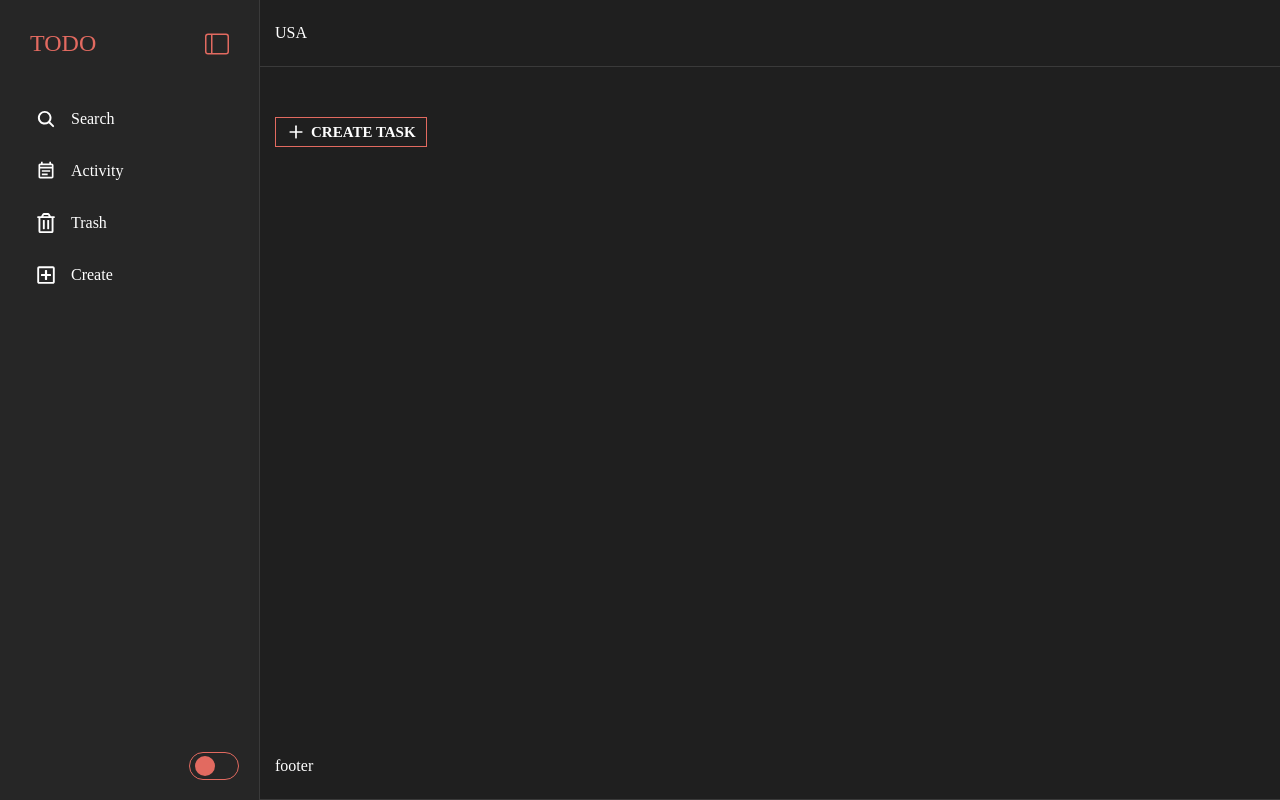
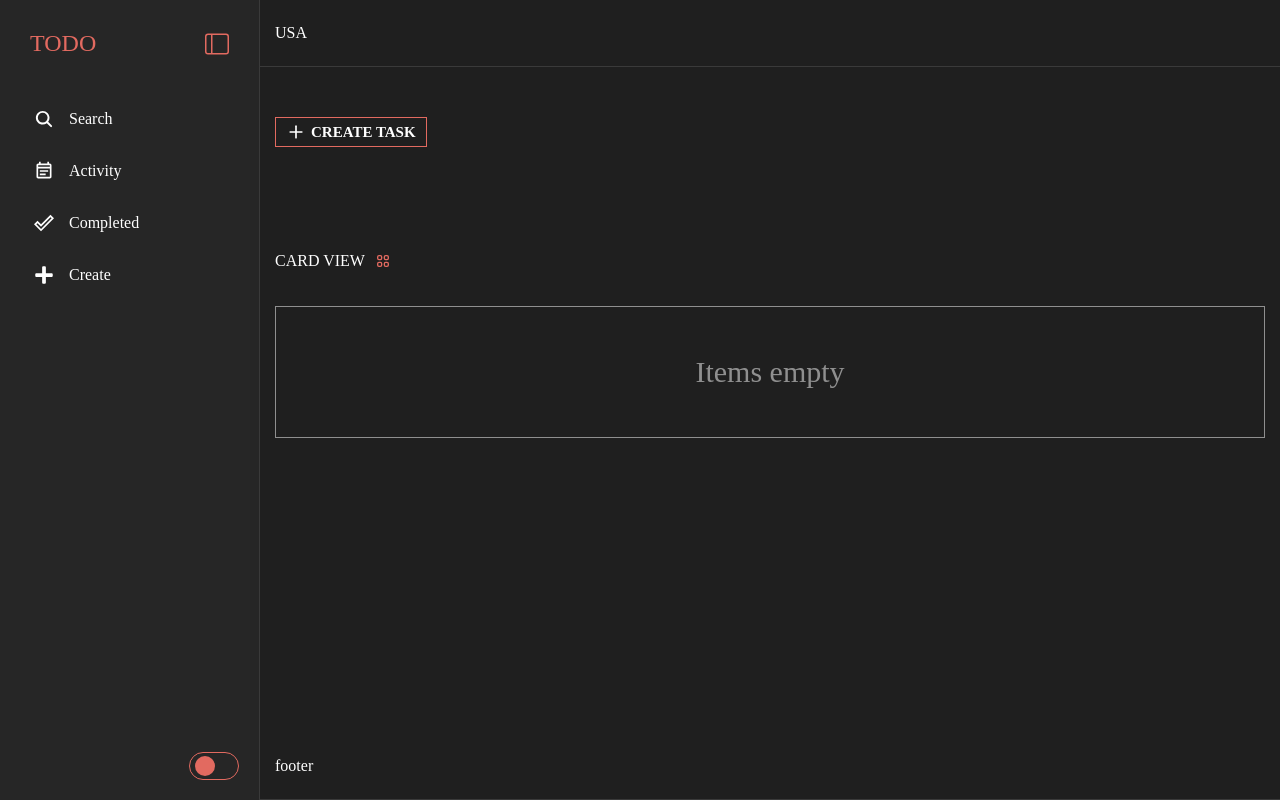
Before and after one commit to i-kryvda/todo-list-redux, a React (Vite) app: page / in a window 1280 px wide. Both pictures are taken after a click on the button "TODO". Built offline with nearby package versions, Linux system fonts and the light colour scheme.

Commit message:
working еto complete

```diff
--- a/src/app/App.tsx
+++ b/src/app/App.tsx
@@ -51,7 +51,8 @@ export default function App() {
         <main className="main">
           <div className="main__container">
             <TodoPannel />
-            {todos.length > 0 && <TodoList />}
+            {/* {todos.length > 0 && <TodoList />} */}
+            <TodoList />
           </div>
         </main>
         <footer className="footer">
--- a/src/app/store/todos/todos-selectors.tsx
+++ b/src/app/store/todos/todos-selectors.tsx
@@ -15,3 +15,7 @@ export const selectFilteredTodos = createSelector(
     });
   },
 );
+
+export const selectHasCompleted = createSelector([selectTodos], (todos) => {
+  return todos.some((todo) => todo.completed);
+});
--- a/src/app/store/todos/todos-slice.tsx
+++ b/src/app/store/todos/todos-slice.tsx
@@ -12,7 +12,7 @@ const initialState: TodosState = {
   todos: [],
   loading: false,
   error: "",
-  filter: "all",
+  filter: "active",
   search: "",
 };
 
@@ -38,6 +38,10 @@ const TodosSlice = createSlice({
 
     deleteTodo(state, action: PayloadAction<{ id: number }>) {
       state.todos = state.todos.filter((todo) => todo.id != action.payload.id);
+    },
+
+    clearCompleted(state) {
+      state.todos = state.todos.filter((todo) => !todo.completed);
     },
 
     updateTodo(
@@ -67,5 +71,11 @@ const TodosSlice = createSlice({
 });
 
 export const todosReducer = TodosSlice.reducer;
-export const { deleteTodo, createTodo, updateTodo, toggleTodo } =
-  TodosSlice.actions;
+export const {
+  deleteTodo,
+  clearCompleted,
+  createTodo,
+  updateTodo,
+  toggleTodo,
+  setFilter,
+} = TodosSlice.actions;
--- a/src/components/organisms/TodoList/TodoList.module.scss
+++ b/src/components/organisms/TodoList/TodoList.module.scss
@@ -1,7 +1,15 @@
 .todo {
+  &Header {
+    // border: 1px solid red;
+    display: flex;
+    justify-content: space-between;
+    // align-items: center;
+    margin-bottom: 3rem;
+  }
+
   &ToggleViewButton {
     font-size: 1.6rem;
-    margin-bottom: 3rem;
+
     display: flex;
     text-transform: uppercase;
     justify-content: center;
@@ -23,10 +31,8 @@
     &:hover svg {
       color: var(--primary-color-hover);
     }
-
-    &:focus-visible {
-      outline: 2px solid var(--primary-color);
-      outline-offset: 4px;
+    &:disabled {
+      opacity: 0.5;
     }
   }
 }
--- a/src/components/organisms/TodoList/TodoList.tsx
+++ b/src/components/organisms/TodoList/TodoList.tsx
@@ -1,21 +1,41 @@
-import { useState } from "react";
-import { useAppSelector } from "@app/store/store";
+import { useEffect, useState } from "react";
+import { useAppDispatch, useAppSelector } from "@app/store/store";
+import {
+  selectFilteredTodos,
+  selectHasCompleted,
+  selectFilter,
+} from "@app/store/todos/todos-selectors";
+
 import { TodoListView } from "../TodoListView/TodoListView";
 import { TodoCardView } from "../TodoCardView/TodoCardView";
 import { HiOutlineViewGrid } from "react-icons/hi";
 import { HiOutlineViewList } from "react-icons/hi";
+// import { FaRegTrashAlt } from "react-icons/fa";
+import { AiOutlineClear } from "react-icons/ai";
 
 import s from "./TodoList.module.scss";
+import { clearCompleted } from "@app/store/todos/todos-slice";
 
 export function TodoList() {
   const [view, setView] = useState<"list" | "card">("list");
-  const todos = useAppSelector((state) => state.todos.todos);
+  const todos = useAppSelector(selectFilteredTodos);
+  const filter = useAppSelector(selectFilter);
+  const hasCompleted = useAppSelector(selectHasCompleted);
+  const dispatch = useAppDispatch();
+  const canClearCompleted = filter === "completed";
+  // filter === "completed" || (!hasCompleted && filter !== "active");
+
+  // useEffect(() => {
+  //   if (filter === "completed" && !hasCompleted) {
+  //     dispatch(setFilter("active"));
+  //   }
+  // }, [filter, hasCompleted, dispatch]);
 
   return (
     <section className={s.todo} aria-labelledby="todo-section__title">
       <h2 className="todo-section__title visually-hidden">Your Todos List</h2>
 
-      <div className={s.todoBody}>
+      <div className={s.todoHeader}>
         <button
           type="button"
           className={s.todoToggleViewButton}
@@ -26,8 +46,43 @@ export function TodoList() {
           {view === "list" ? <HiOutlineViewGrid /> : <HiOutlineViewList />}
         </button>
 
-        {view === "list" && <TodoListView todos={todos} />}
-        {view === "card" && <TodoCardView todos={todos} />}
+        {canClearCompleted && (
+          <button
+            type="button"
+            className={s.todoToggleViewButton}
+            disabled={!hasCompleted}
+            aria-label="Clear completed todos"
+            style={{
+              border: "none",
+            }}
+            // style={{ padding: 15, border: "1px solid white" }}
+            onClick={() => dispatch(clearCompleted())}
+          >
+            <span>clear {filter}</span>
+            <AiOutlineClear style={{ transform: "rotate(25deg)" }} />
+          </button>
+        )}
+      </div>
+
+      <div className={s.todoBody}>
+        {todos.length === 0 ? (
+          <p
+            style={{
+              textAlign: "center",
+              fontSize: "3rem",
+              padding: "5rem",
+              border: "1px solid white",
+              opacity: 0.5,
+            }}
+          >
+            Items empty
+          </p>
+        ) : (
+          <>
+            {view === "list" && <TodoListView todos={todos} />}
+            {view === "card" && <TodoCardView todos={todos} />}
+          </>
+        )}
       </div>
     </section>
   );
--- a/src/components/templates/Sidebar/Sidebar.module.scss
+++ b/src/components/templates/Sidebar/Sidebar.module.scss
@@ -69,9 +69,11 @@
     display: flex;
     align-items: center;
     gap: 1.5rem;
-    padding: 1.2rem 1.6rem;
-    border-radius: 1rem;
+    padding: 1.2rem 1.4rem;
+    // border-radius: 1rem;
     transition: background-color 0.2s ease;
+    // border-bottom: 1px solid white;
+    // text-transform: uppercase;
 
     &:hover {
       background-color: var(--hover-color);
@@ -79,6 +81,7 @@
   }
 
   &Icon {
+    height: 100%;
     font-size: 20px;
     flex-shrink: 0;
   }
--- a/src/components/templates/Sidebar/Sidebar.tsx
+++ b/src/components/templates/Sidebar/Sidebar.tsx
@@ -1,13 +1,18 @@
 import { useEffect, useState } from "react";
 import { BsLayoutSidebar } from "react-icons/bs";
 
-import { FaRegPlusSquare } from "react-icons/fa";
+// import { FaRegPlusSquare } from "react-icons/fa";
+// import { CiCirclePlus } from "react-icons/ci";
+import { FaPlus } from "react-icons/fa";
 import { IoSearch } from "react-icons/io5";
 import { MdOutlineEventNote } from "react-icons/md";
-import { FaRegTrashAlt } from "react-icons/fa";
+
+import { MdDoneOutline } from "react-icons/md";
 
 import s from "./Sidebar.module.scss";
 import { useTheme } from "@app/context/ThemeProvider/ThemeProvider";
+import { useAppDispatch } from "@app/store/store";
+import { setFilter } from "@app/store/todos/todos-slice";
 
 export function Sidebar() {
   const [collapsed, setCollapsed] = useState(() => {
@@ -17,6 +22,8 @@ export function Sidebar() {
     return true;
   });
   const { theme, toggleTheme } = useTheme();
+
+  const dispatch = useAppDispatch();
 
   useEffect(() => {
     localStorage.setItem("sidebar-collapsed", collapsed.toString());
@@ -38,19 +45,25 @@ export function Sidebar() {
             <span className={s.sidebarText}>Search </span>
           </li>
 
-          <li className={s.sidebarItem}>
+          <li
+            className={s.sidebarItem}
+            onClick={() => dispatch(setFilter("active"))}
+          >
             <MdOutlineEventNote className={s.sidebarIcon} />
             <span className={s.sidebarText}>Activity</span>
           </li>
 
-          <li className={s.sidebarItem}>
-            <FaRegTrashAlt className={s.sidebarIcon} />
-            <span className={s.sidebarText}>Trash</span>
+          <li
+            className={s.sidebarItem}
+            onClick={() => dispatch(setFilter("completed"))}
+          >
+            <MdDoneOutline className={s.sidebarIcon} />
+            <span className={s.sidebarText}>Completed</span>
           </li>
 
           <li className={s.sidebarItem}>
-            <FaRegPlusSquare className={s.sidebarIcon} />
-            <span className={s.sidebarText}> Create</span>
+            <FaPlus className={s.sidebarIcon} />
+            <span className={s.sidebarText}>Create </span>
           </li>
         </ul>
       </nav>
```
